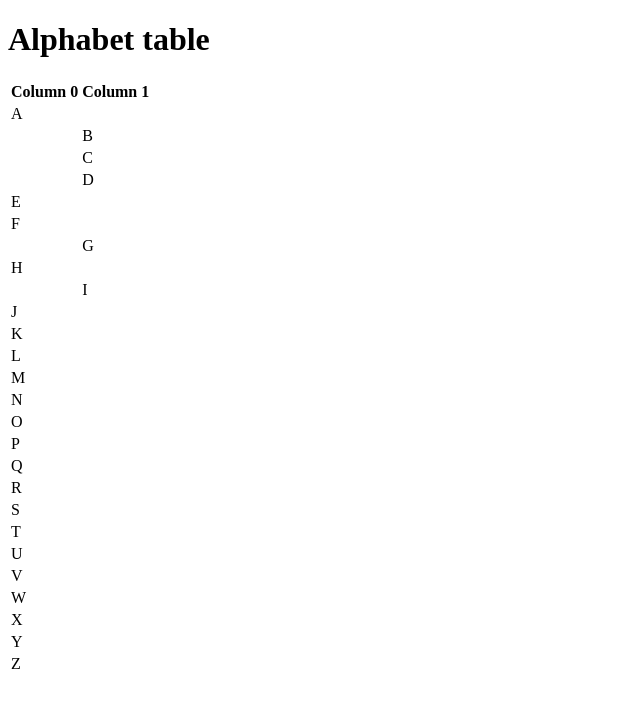
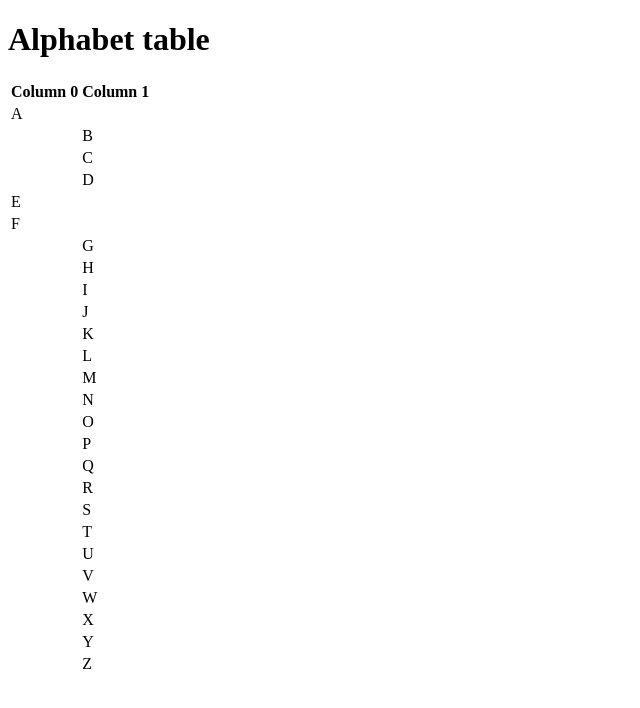
Before and after one commit to comp426-2022-spring/a00-wenbo68, a website: page index.html in a window 1280 px wide. Shown: the whole page, without its empty margins (0-640 px from the left). Drawn offline with Linux system fonts and the light colour scheme.

Commit message:
finished a00

```diff
--- a/index.html
+++ b/index.html
@@ -37,61 +37,61 @@
                         <td></td><td>G</td>
                     </tr>
                     <tr>
-                        <td>H</td><td></td>
+                        <td></td><td>H</td>
                     </tr>
                     <tr>
                         <td></td><td>I</td>
                     </tr>
                     <tr>
-                        <td>J</td><td></td>
+                        <td></td><td>J</td>
                     </tr>
                     <tr>
-                        <td>K</td><td></td>
+                        <td></td><td>K</td>
                     </tr>
                     <tr>
-                        <td>L</td><td></td>
+                        <td></td><td>L</td>
                     </tr>
                     <tr>
-                        <td>M</td><td></td>
+                        <td></td><td>M</td>
                     </tr>
                     <tr>
-                        <td>N</td><td></td>
+                        <td></td><td>N</td>
                     </tr>
                     <tr>
-                        <td>O</td><td></td>
+                        <td></td><td>O</td>
                     </tr>
                     <tr>
-                        <td>P</td><td></td>
+                        <td></td><td>P</td>
                     </tr>
                     <tr>
-                        <td>Q</td><td></td>
+                        <td></td><td>Q</td>
                     </tr>
                     <tr>
-                        <td>R</td><td></td>
+                        <td></td><td>R</td>
                     </tr>
                     <tr>
-                        <td>S</td><td></td>
+                        <td></td><td>S</td>
                     </tr>
                     <tr>
-                        <td>T</td><td></td>
+                        <td></td><td>T</td>
                     </tr>
                     <tr>
-                        <td>U</td><td></td>
+                        <td></td><td>U</td>
                     </tr>
                     <tr>
-                        <td>V</td><td></td>
+                        <td></td><td>V</td>
                     </tr>
                     <tr>
-                        <td>W</td><td></td>
+                        <td></td><td>W</td>
                     </tr>
                     <tr>
-                        <td>X</td><td></td>
+                        <td></td><td>X</td>
                     </tr>
                     <tr>
-                        <td>Y</td><td></td>
+                        <td></td><td>Y</td>
                     </tr>
                     <tr>
-                        <td>Z</td><td></td>
+                        <td></td><td>Z</td>
                     </tr>
                 </tbody>
             </table>
```
